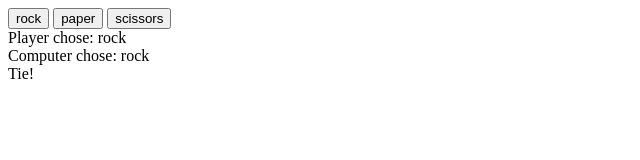
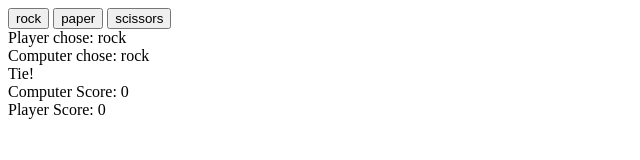
Before and after one commit to yekososa/rock-paper-scissors, a plain HTML site: page index.html in a window 1280 px wide. Both pictures are taken after a click on the button "rock". Shown: the whole page, without its empty margins (0-640 px from the left). Drawn offline with Linux system fonts and the light colour scheme.

Commit message:
add scoreboard

```diff
--- a/index.html
+++ b/index.html
@@ -12,6 +12,8 @@
     <div class="player"></div>
     <div class="computer"></div>
     <div class="result"></div>
+    <div class="cpuScore">Computer Score: 0</div>
+    <div class="playerScore">Player Score: 0</div>
     <!-- <h1>My Website</h1> -->
     <!-- Page content here -->
 
--- a/script.js
+++ b/script.js
@@ -15,14 +15,14 @@ let humanScore = 0;
 let computerScore = 0;
 
 function playGame() {
-  if (humanScore + computerScore < 5) return;
-
+  if (humanScore >= 5 || computerScore >= 5) {
     if (humanScore > computerScore) {
       console.log("You've beat that filthy clanker!");
     } else if (computerScore < humanScore) {
       console.log("Succumb to your master");
     } else {
       console.log("Tie game!");
+    }
   }
 }
 
@@ -35,6 +35,8 @@ buttons.forEach((b) => {
     let compDiv = document.querySelector(".computer");
     let playerDiv = document.querySelector(".player");
     let resultDiv = document.querySelector(".result");
+    let pScore = document.querySelector(".playerScore");
+    let cpuScore = document.querySelector(".cpuScore");
 
     compDiv.textContent = `Computer chose: ${computerChoice}`;
     playerDiv.textContent = `Player chose: ${humanChoice}`;
@@ -75,6 +77,8 @@ buttons.forEach((b) => {
       }
     }
 
+    cpuScore.textContent = `Computer Score: ${computerScore}`
+    pScore.textContent = `Player Score: ${humanScore}`
     playGame();
   });
 });
```
Lines whose indentation alone changed are shown as unchanged.
